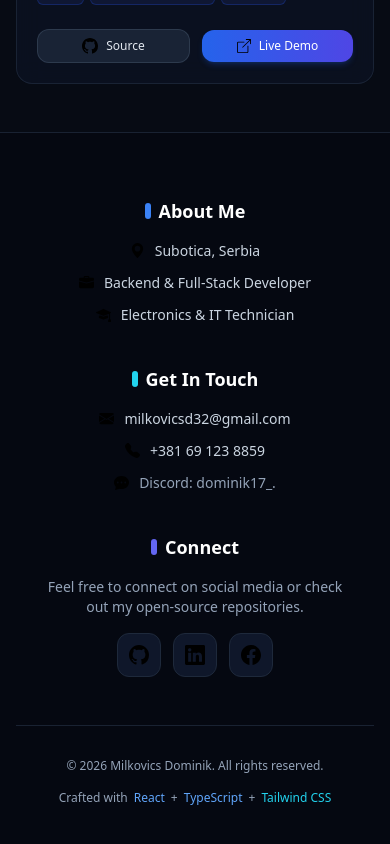
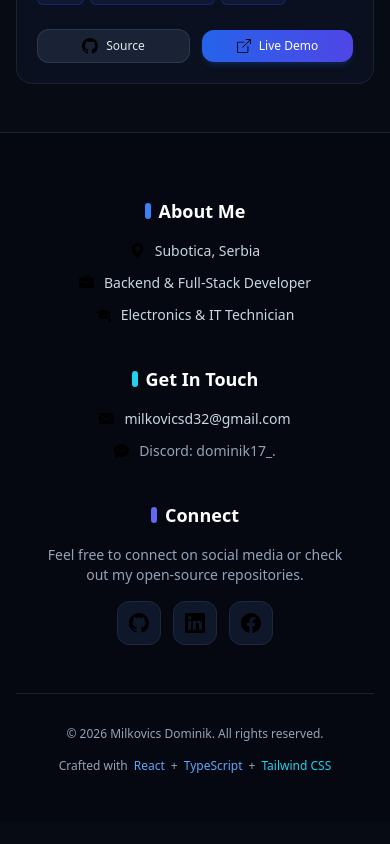
Before and after one commit to D0M1N1Kx/Portfolio, a React (Vite) app: page / in a window 390 px wide. Shown: the part 4914-5758 px from the top of the page. After the commit the page ends 5736 px from the top, so only its background shows below. Built offline with nearby package versions, Linux system fonts and the light colour scheme.

Commit message:
feature: remove phone number from footer

```diff
--- a/src/components/footer.tsx
+++ b/src/components/footer.tsx
@@ -3,7 +3,6 @@ import {
   Linkedin,
   Facebook,
   EnvelopeFill,
-  TelephoneFill,
   ChatDotsFill,
   GeoAltFill,
   MortarboardFill,
@@ -60,15 +59,6 @@ export function Footer() {
                 >
                   <EnvelopeFill className="text-cyan-400 shrink-0" size={15} />
                   <span className="break-all">milkovicsd32@gmail.com</span>
-                </a>
-              </li>
-              <li>
-                <a
-                  href="tel:+381691238859"
-                  className="flex items-center gap-2.5 justify-center md:justify-start hover:text-blue-400 transition-colors"
-                >
-                  <TelephoneFill className="text-cyan-400 shrink-0" size={15} />
-                  <span>+381 69 123 8859</span>
                 </a>
               </li>
               <li className="flex items-center gap-2.5 justify-center md:justify-start text-slate-400">
```
